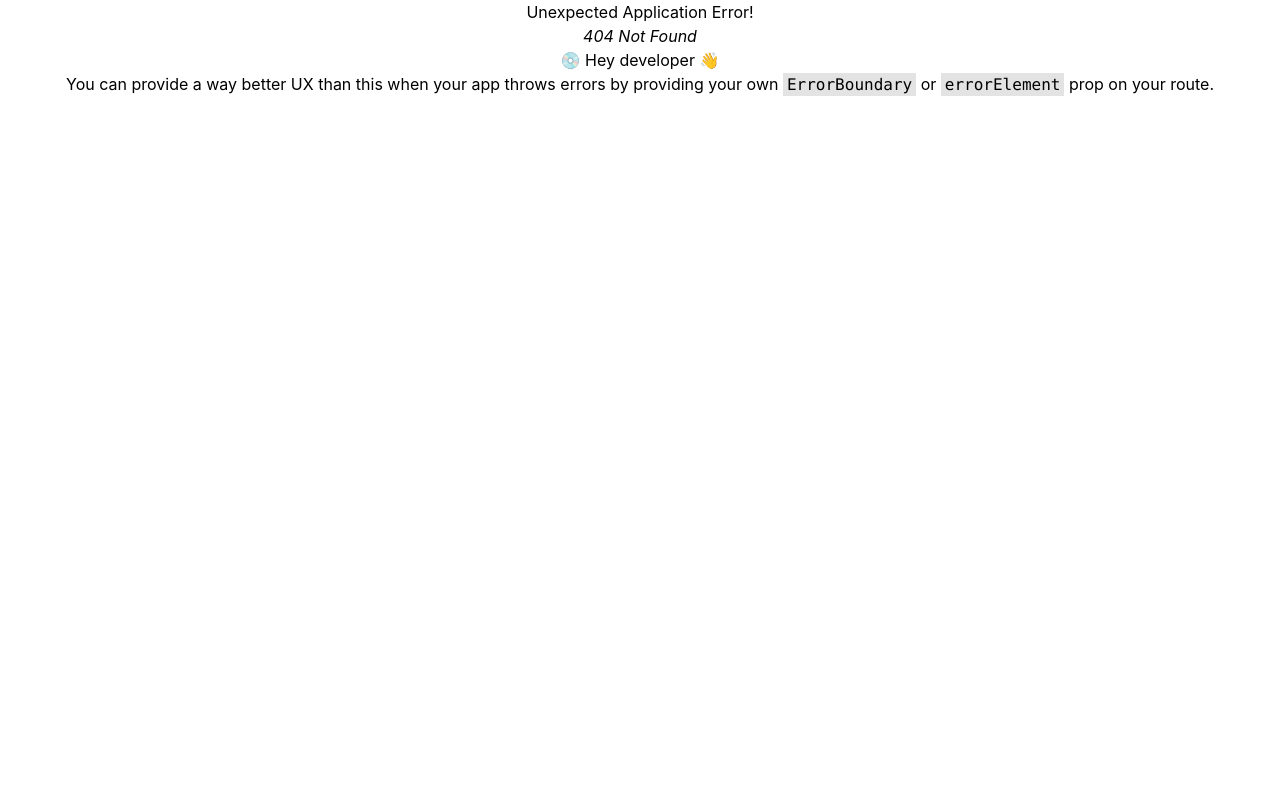
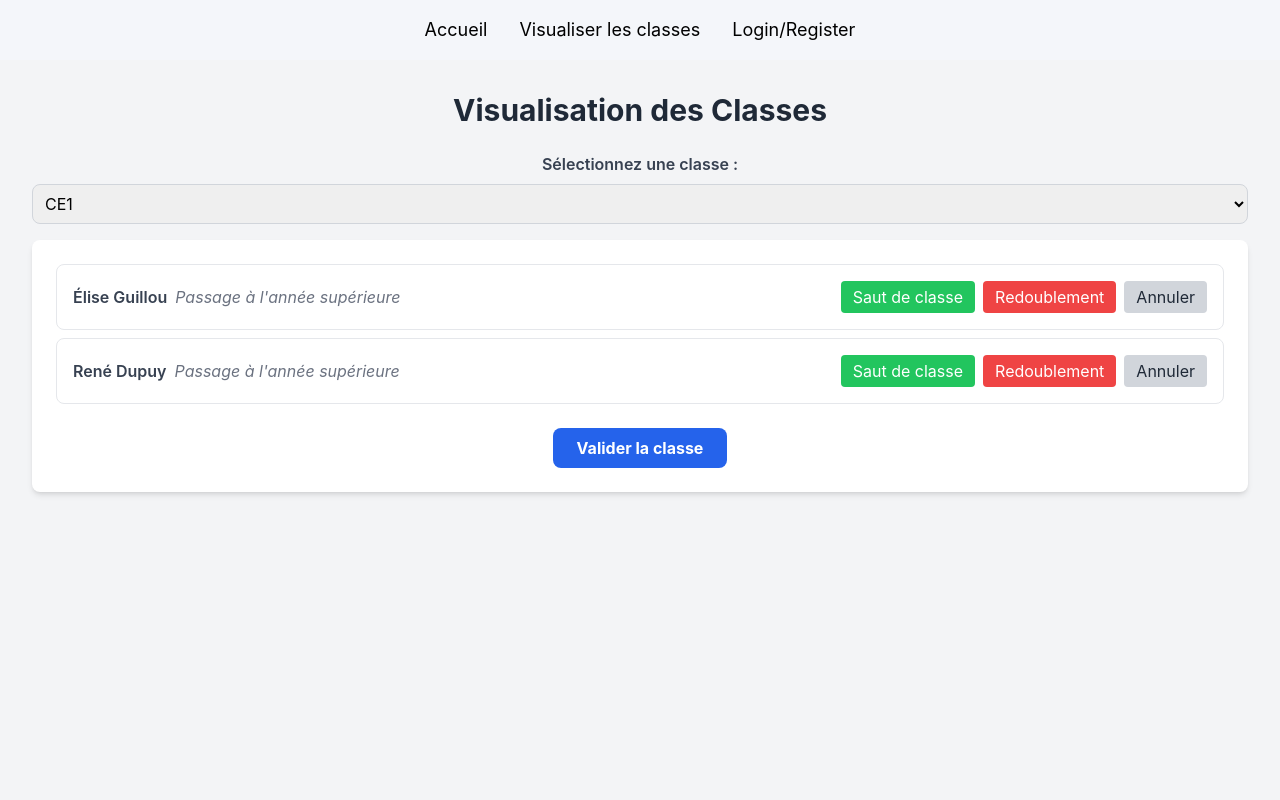
Before and after one commit to leashmt/hexamineo-front, a React (Create React App) app: page /classes in a window 1280 px wide. Before the commit this address had no page. Shown: the top 800 px of the page. Built offline with nearby package versions, Linux system fonts and the light colour scheme.

Commit message:
feat(Classes) : implement the visualisation of all the classes

```diff
--- a/src/App.js
+++ b/src/App.js
@@ -3,6 +3,7 @@ import './App.css';
 import Home from "./pages/Home";
 import NavBar from "./pages/NavBar";
 import Example from "./pages/Example";
+import Classes from "./pages/Classes";
 
 
 const router = createBrowserRouter([
@@ -18,6 +19,10 @@ const router = createBrowserRouter([
         path: "/example",
         element: <Example/>
       },
+      {
+        path: "/classes",
+        element: <Classes/>
+      },
     ]
   }
 ])
--- /dev/null
+++ b/src/pages/Classes.jsx
@@ -0,0 +1,153 @@
+import React, { useState, useEffect } from "react";
+
+// Exemple de données des élèves
+const studentsData = [
+  {
+    _id: "1",
+    nom: "Guillou",
+    prenom: "Élise",
+    niveau: "CE1",
+    repeatingGrade: false,
+    skipGrade: false,
+  },
+  {
+    _id: "2",
+    nom: "Dupuy",
+    prenom: "René",
+    niveau: "CE1",
+    repeatingGrade: false,
+    skipGrade: false,
+  },
+  {
+    _id: "3",
+    nom: "Bodin",
+    prenom: "Thibaut",
+    niveau: "CE2",
+    repeatingGrade: false,
+    skipGrade: false,
+  },
+];
+
+const PageVisualisationClasses = () => {
+  const [selectedClass, setSelectedClass] = useState("CE1");
+  const [filteredStudents, setFilteredStudents] = useState([]);
+
+  useEffect(() => {
+    // Filtrer les élèves par classe sélectionnée
+    const students = studentsData.filter(
+      (student) => student.niveau === selectedClass
+    );
+    setFilteredStudents(students);
+  }, [selectedClass]);
+
+  // Fonction pour changer l'état des élèves
+  const updateStudentStatus = (id, statusType) => {
+    const updatedStudents = filteredStudents.map((student) => {
+      if (student._id === id) {
+        return {
+          ...student,
+          repeatingGrade: statusType === "repeat",
+          skipGrade: statusType === "skip",
+        };
+      }
+      return student;
+    });
+    setFilteredStudents(updatedStudents);
+  };
+
+  return (
+    <div className="min-h-screen bg-gray-100 p-8">
+      <h1 className="text-3xl font-bold mb-6 text-gray-800">
+        Visualisation des Classes
+      </h1>
+
+      {/* Sélecteur des classes */}
+      <div className="mb-4">
+        <label className="block text-gray-700 font-semibold mb-2">
+          Sélectionnez une classe :
+        </label>
+        <select
+          value={selectedClass}
+          onChange={(e) => setSelectedClass(e.target.value)}
+          className="w-full p-2 border border-gray-300 rounded-lg focus:outline-none focus:ring-2 focus:ring-blue-400"
+        >
+          <option value="CE1">CE1</option>
+          <option value="CE2">CE2</option>
+          <option value="CM1">CM1</option>
+          <option value="CM2">CM2</option>
+        </select>
+      </div>
+
+      {/* Liste des élèves */}
+      <div className="bg-white p-6 rounded-lg shadow-md">
+        {filteredStudents.length === 0 ? (
+          <p className="text-gray-500 text-center">
+            Aucun élève dans cette classe.
+          </p>
+        ) : (
+          <>
+            <ul>
+              {filteredStudents.map((student) => (
+                <li
+                  key={student._id}
+                  className={`flex items-center justify-between p-4 mb-2 rounded-lg border ${
+                    student.repeatingGrade
+                      ? "bg-red-100 border-red-400"
+                      : student.skipGrade
+                      ? "bg-green-100 border-green-400"
+                      : "border-gray-200"
+                  }`}
+                >
+                  <div>
+                    <span className="font-semibold text-gray-700">
+                      {student.prenom} {student.nom}
+                    </span>
+                    <span className="text-gray-500 ml-2 italic">
+                      {student.repeatingGrade
+                        ? "Redoublement"
+                        : student.skipGrade
+                        ? "Saut de classe"
+                        : "Passage à l'année supérieure"}
+                    </span>
+                  </div>
+                  <div className="space-x-2">
+                    <button
+                      onClick={() => updateStudentStatus(student._id, "skip")}
+                      className="px-3 py-1 bg-green-500 text-white rounded hover:bg-green-600"
+                    >
+                      Saut de classe
+                    </button>
+                    <button
+                      onClick={() => updateStudentStatus(student._id, "repeat")}
+                      className="px-3 py-1 bg-red-500 text-white rounded hover:bg-red-600"
+                    >
+                      Redoublement
+                    </button>
+                    <button
+                      onClick={() => updateStudentStatus(student._id, "pass")}
+                      className="px-3 py-1 bg-gray-300 text-gray-800 rounded hover:bg-gray-400"
+                    >
+                      Annuler
+                    </button>
+                  </div>
+                </li>
+              ))}
+            </ul>
+
+            {/* Bouton Valider */}
+            <div className="flex justify-center mt-6">
+              <button
+                onClick={() => console.log("Validation des élèves")}
+                className="px-6 py-2 bg-blue-600 text-white font-bold rounded-lg hover:bg-blue-700 transition"
+              >
+                Valider la classe
+              </button>
+            </div>
+          </>
+        )}
+      </div>
+    </div>
+  );
+};
+
+export default PageVisualisationClasses;
```
